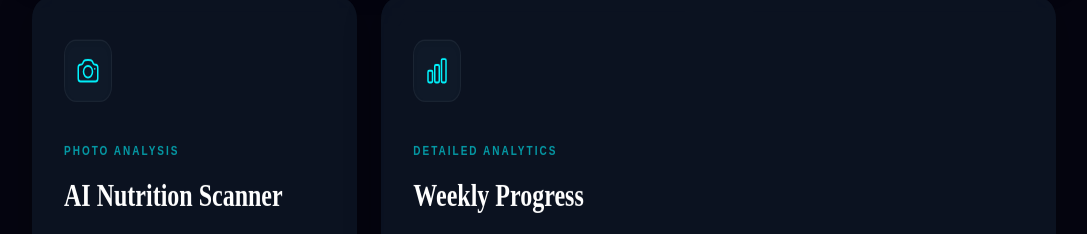
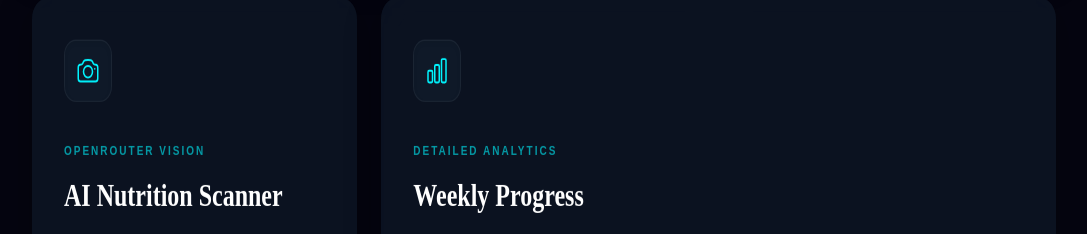
Before and after one commit to piyushlilhare123/FitTrack-AI, a Next.js app in the folder cinematic-showcase/: page / in a window 1280 px wide. Shown: the part 1740-1974 px from the top of the page, without its empty margins (96-1183 px from the left). Built offline with nearby package versions, Linux system fonts and the light colour scheme; no server answers; a web font is replaced by a local one.

Commit message:
docs: updated AI Nutrition Scanner badge & README to explicitly feature OpenRouter Vision Engine

```diff
--- a/cinematic-showcase/src/components/FeaturesSection.tsx
+++ b/cinematic-showcase/src/components/FeaturesSection.tsx
@@ -31,7 +31,7 @@ const features = [
   {
     id: 3,
     title: 'AI Nutrition Scanner',
-    subtitle: 'PHOTO ANALYSIS',
+    subtitle: 'OPENROUTER VISION',
     description: 'Snap a picture of your food. Our vision AI instantly analyzes the image to estimate calories and extract detailed macros automatically.',
     gridSpan: 'md:col-span-1 md:row-span-1',
     icon: (
```
Also changed, not shown: 1 other file (tests, documents, lock files or other folders).
